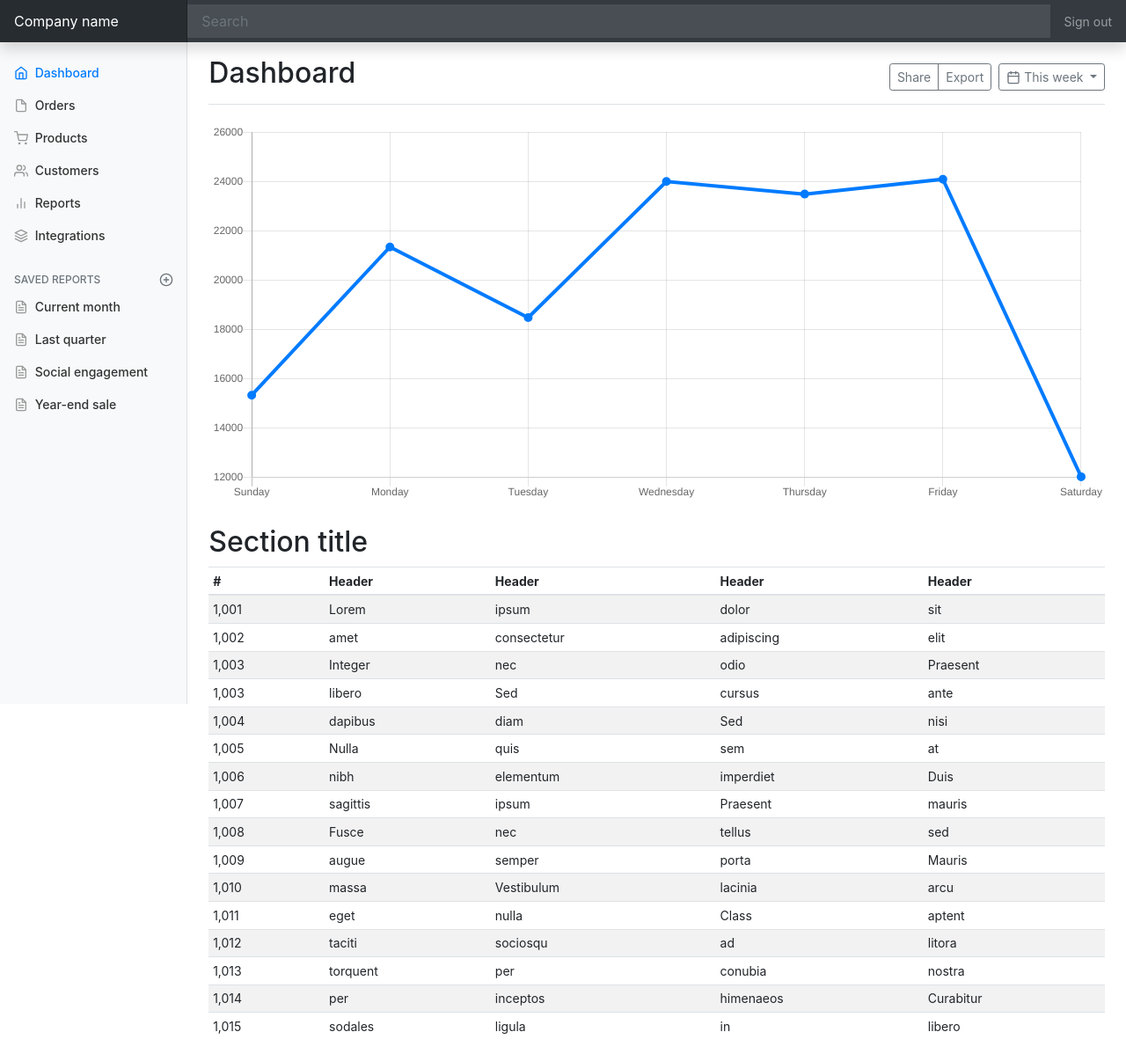
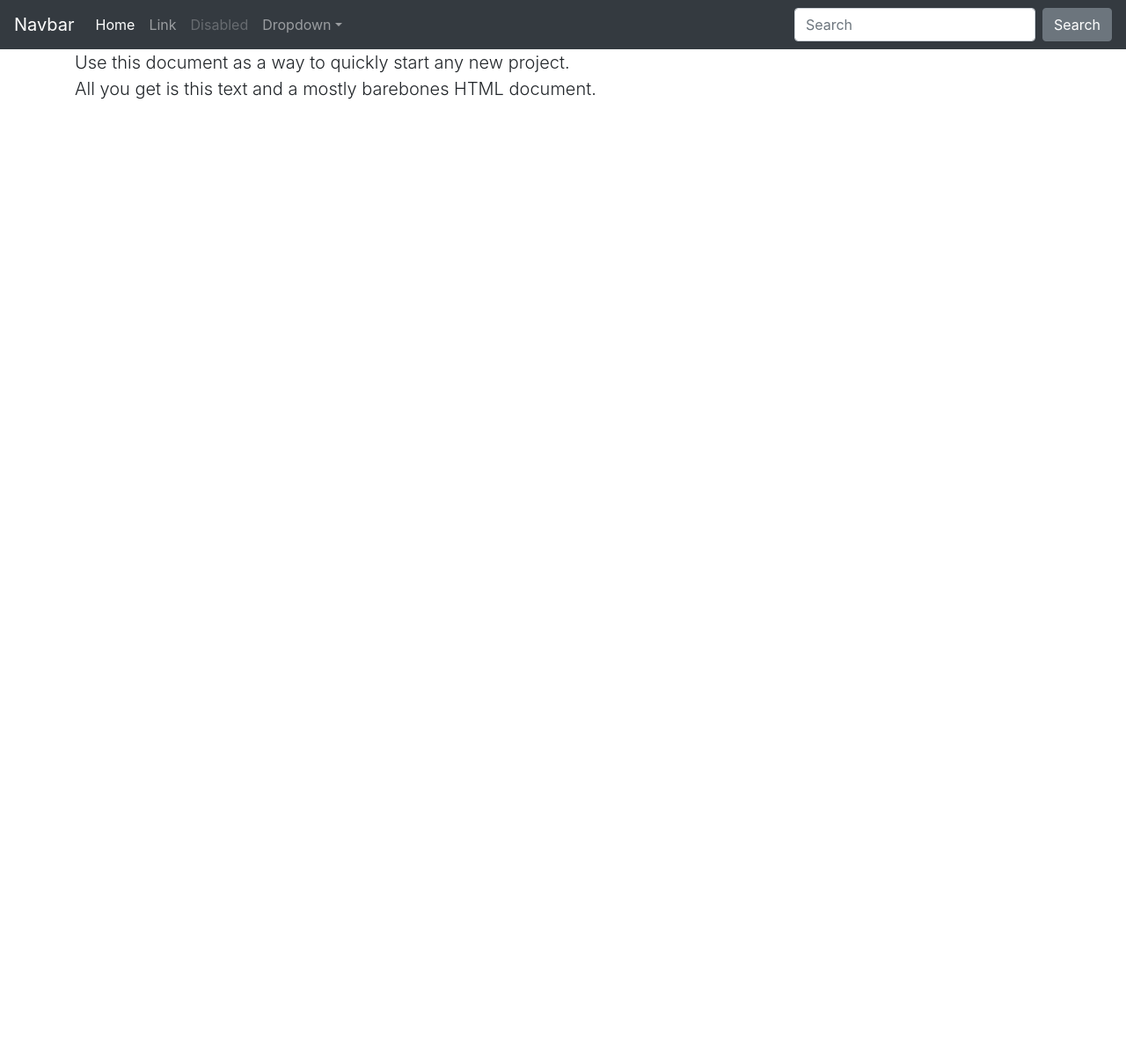
Before and after one commit to fmc127/Health-Tracker, a plain HTML site: page index.html in a window 1280 px wide. Shown: the whole page at 88% size. After the commit the page ends 800 px from the top, so only its background shows below. Drawn offline with nearby package versions, Linux system fonts and the light colour scheme.

Commit message:
template not working. debugging now

```diff
--- a/dashboard.css
+++ /dev/null
@@ -1,103 +0,0 @@
-body {
-  font-size: .875rem;
-}
-
-.feather {
-  width: 16px;
-  height: 16px;
-  vertical-align: text-bottom;
-}
-
-/*
- * Sidebar
- */
-
-.sidebar {
-  position: fixed;
-  top: 0;
-  bottom: 0;
-  left: 0;
-  z-index: 100; /* Behind the navbar */
-  padding: 48px 0 0; /* Height of navbar */
-  box-shadow: inset -1px 0 0 rgba(0, 0, 0, .1);
-}
-
-@media (max-width: 767.98px) {
-  .sidebar {
-    top: 5rem;
-  }
-}
-
-.sidebar-sticky {
-  position: relative;
-  top: 0;
-  height: calc(100vh - 48px);
-  padding-top: .5rem;
-  overflow-x: hidden;
-  overflow-y: auto; /* Scrollable contents if viewport is shorter than content. */
-}
-
-@supports ((position: -webkit-sticky) or (position: sticky)) {
-  .sidebar-sticky {
-    position: -webkit-sticky;
-    position: sticky;
-  }
-}
-
-.sidebar .nav-link {
-  font-weight: 500;
-  color: #333;
-}
-
-.sidebar .nav-link .feather {
-  margin-right: 4px;
-  color: #999;
-}
-
-.sidebar .nav-link.active {
-  color: #007bff;
-}
-
-.sidebar .nav-link:hover .feather,
-.sidebar .nav-link.active .feather {
-  color: inherit;
-}
-
-.sidebar-heading {
-  font-size: .75rem;
-  text-transform: uppercase;
-}
-
-/*
- * Navbar
- */
-
-.navbar-brand {
-  padding-top: .75rem;
-  padding-bottom: .75rem;
-  font-size: 1rem;
-  background-color: rgba(0, 0, 0, .25);
-  box-shadow: inset -1px 0 0 rgba(0, 0, 0, .25);
-}
-
-.navbar .navbar-toggler {
-  top: .25rem;
-  right: 1rem;
-}
-
-.navbar .form-control {
-  padding: .75rem 1rem;
-  border-width: 0;
-  border-radius: 0;
-}
-
-.form-control-dark {
-  color: #fff;
-  background-color: rgba(255, 255, 255, .1);
-  border-color: rgba(255, 255, 255, .1);
-}
-
-.form-control-dark:focus {
-  border-color: transparent;
-  box-shadow: 0 0 0 3px rgba(255, 255, 255, .25);
-}
--- a/dashboard.js
+++ /dev/null
@@ -1,53 +0,0 @@
-/* globals Chart:false, feather:false */
-
-(function () {
-  'use strict'
-
-  feather.replace()
-
-  // Graphs
-  var ctx = document.getElementById('myChart')
-  // eslint-disable-next-line no-unused-vars
-  var myChart = new Chart(ctx, {
-    type: 'line',
-    data: {
-      labels: [
-        'Sunday',
-        'Monday',
-        'Tuesday',
-        'Wednesday',
-        'Thursday',
-        'Friday',
-        'Saturday'
-      ],
-      datasets: [{
-        data: [
-          15339,
-          21345,
-          18483,
-          24003,
-          23489,
-          24092,
-          12034
-        ],
-        lineTension: 0,
-        backgroundColor: 'transparent',
-        borderColor: '#007bff',
-        borderWidth: 4,
-        pointBackgroundColor: '#007bff'
-      }]
-    },
-    options: {
-      scales: {
-        yAxes: [{
-          ticks: {
-            beginAtZero: false
-          }
-        }]
-      },
-      legend: {
-        display: false
-      }
-    }
-  })
-}())
--- a/index.html
+++ b/index.html
@@ -6,9 +6,9 @@
     <meta name="description" content="">
     <meta name="author" content="Mark Otto, Jacob Thornton, and Bootstrap contributors">
     <meta name="generator" content="Jekyll v4.1.1">
-    <title>Dashboard Template · Bootstrap</title>
+    <title>Starter Template · Bootstrap</title>
 
-    <link rel="canonical" href="https://getbootstrap.com/docs/4.5/examples/dashboard/">
+    <link rel="canonical" href="https://getbootstrap.com/docs/4.5/examples/starter-template/">
 
     <!-- Bootstrap core CSS -->
 <link href="../assets/dist/css/bootstrap.min.css" rel="stylesheet">
@@ -30,251 +30,50 @@
       }
     </style>
     <!-- Custom styles for this template -->
-    <link href="dashboard.css" rel="stylesheet">
+    <link href="starter-template.css" rel="stylesheet">
   </head>
   <body>
-    <nav class="navbar navbar-dark sticky-top bg-dark flex-md-nowrap p-0 shadow">
-  <a class="navbar-brand col-md-3 col-lg-2 mr-0 px-3" href="#">Company name</a>
-  <button class="navbar-toggler position-absolute d-md-none collapsed" type="button" data-toggle="collapse" data-target="#sidebarMenu" aria-controls="sidebarMenu" aria-expanded="false" aria-label="Toggle navigation">
+    <nav class="navbar navbar-expand-md navbar-dark bg-dark fixed-top">
+  <a class="navbar-brand" href="#">Navbar</a>
+  <button class="navbar-toggler" type="button" data-toggle="collapse" data-target="#navbarsExampleDefault" aria-controls="navbarsExampleDefault" aria-expanded="false" aria-label="Toggle navigation">
     <span class="navbar-toggler-icon"></span>
   </button>
-  <input class="form-control form-control-dark w-100" type="text" placeholder="Search" aria-label="Search">
-  <ul class="navbar-nav px-3">
-    <li class="nav-item text-nowrap">
-      <a class="nav-link" href="#">Sign out</a>
-    </li>
-  </ul>
+
+  <div class="collapse navbar-collapse" id="navbarsExampleDefault">
+    <ul class="navbar-nav mr-auto">
+      <li class="nav-item active">
+        <a class="nav-link" href="#">Home <span class="sr-only">(current)</span></a>
+      </li>
+      <li class="nav-item">
+        <a class="nav-link" href="#">Link</a>
+      </li>
+      <li class="nav-item">
+        <a class="nav-link disabled" href="#" tabindex="-1" aria-disabled="true">Disabled</a>
+      </li>
+      <li class="nav-item dropdown">
+        <a class="nav-link dropdown-toggle" href="#" id="dropdown01" data-toggle="dropdown" aria-haspopup="true" aria-expanded="false">Dropdown</a>
+        <div class="dropdown-menu" aria-labelledby="dropdown01">
+          <a class="dropdown-item" href="#">Action</a>
+          <a class="dropdown-item" href="#">Another action</a>
+          <a class="dropdown-item" href="#">Something else here</a>
+        </div>
+      </li>
+    </ul>
+    <form class="form-inline my-2 my-lg-0">
+      <input class="form-control mr-sm-2" type="text" placeholder="Search" aria-label="Search">
+      <button class="btn btn-secondary my-2 my-sm-0" type="submit">Search</button>
+    </form>
+  </div>
 </nav>
 
-<div class="container-fluid">
-  <div class="row">
-    <nav id="sidebarMenu" class="col-md-3 col-lg-2 d-md-block bg-light sidebar collapse">
-      <div class="sidebar-sticky pt-3">
-        <ul class="nav flex-column">
-          <li class="nav-item">
-            <a class="nav-link active" href="#">
-              <span data-feather="home"></span>
-              Dashboard <span class="sr-only">(current)</span>
-            </a>
-          </li>
-          <li class="nav-item">
-            <a class="nav-link" href="#">
-              <span data-feather="file"></span>
-              Orders
-            </a>
-          </li>
-          <li class="nav-item">
-            <a class="nav-link" href="#">
-              <span data-feather="shopping-cart"></span>
-              Products
-            </a>
-          </li>
-          <li class="nav-item">
-            <a class="nav-link" href="#">
-              <span data-feather="users"></span>
-              Customers
-            </a>
-          </li>
-          <li class="nav-item">
-            <a class="nav-link" href="#">
-              <span data-feather="bar-chart-2"></span>
-              Reports
-            </a>
-          </li>
-          <li class="nav-item">
-            <a class="nav-link" href="#">
-              <span data-feather="layers"></span>
-              Integrations
-            </a>
-          </li>
-        </ul>
+<main role="main" class="container">
 
-        <h6 class="sidebar-heading d-flex justify-content-between align-items-center px-3 mt-4 mb-1 text-muted">
-          <span>Saved reports</span>
-          <a class="d-flex align-items-center text-muted" href="#" aria-label="Add a new report">
-            <span data-feather="plus-circle"></span>
-          </a>
-        </h6>
-        <ul class="nav flex-column mb-2">
-          <li class="nav-item">
-            <a class="nav-link" href="#">
-              <span data-feather="file-text"></span>
-              Current month
-            </a>
-          </li>
-          <li class="nav-item">
-            <a class="nav-link" href="#">
-              <span data-feather="file-text"></span>
-              Last quarter
-            </a>
-          </li>
-          <li class="nav-item">
-            <a class="nav-link" href="#">
-              <span data-feather="file-text"></span>
-              Social engagement
-            </a>
-          </li>
-          <li class="nav-item">
-            <a class="nav-link" href="#">
-              <span data-feather="file-text"></span>
-              Year-end sale
-            </a>
-          </li>
-        </ul>
-      </div>
-    </nav>
+  <div class="starter-template">
+    <h1>Bootstrap starter template</h1>
+    <p class="lead">Use this document as a way to quickly start any new project.<br> All you get is this text and a mostly barebones HTML document.</p>
+  </div>
 
-    <main role="main" class="col-md-9 ml-sm-auto col-lg-10 px-md-4">
-      <div class="d-flex justify-content-between flex-wrap flex-md-nowrap align-items-center pt-3 pb-2 mb-3 border-bottom">
-        <h1 class="h2">Dashboard</h1>
-        <div class="btn-toolbar mb-2 mb-md-0">
-          <div class="btn-group mr-2">
-            <button type="button" class="btn btn-sm btn-outline-secondary">Share</button>
-            <button type="button" class="btn btn-sm btn-outline-secondary">Export</button>
-          </div>
-          <button type="button" class="btn btn-sm btn-outline-secondary dropdown-toggle">
-            <span data-feather="calendar"></span>
-            This week
-          </button>
-        </div>
-      </div>
-
-      <canvas class="my-4 w-100" id="myChart" width="900" height="380"></canvas>
-
-      <h2>Section title</h2>
-      <div class="table-responsive">
-        <table class="table table-striped table-sm">
-          <thead>
-            <tr>
-              <th>#</th>
-              <th>Header</th>
-              <th>Header</th>
-              <th>Header</th>
-              <th>Header</th>
-            </tr>
-          </thead>
-          <tbody>
-            <tr>
-              <td>1,001</td>
-              <td>Lorem</td>
-              <td>ipsum</td>
-              <td>dolor</td>
-              <td>sit</td>
-            </tr>
-            <tr>
-              <td>1,002</td>
-              <td>amet</td>
-              <td>consectetur</td>
-              <td>adipiscing</td>
-              <td>elit</td>
-            </tr>
-            <tr>
-              <td>1,003</td>
-              <td>Integer</td>
-              <td>nec</td>
-              <td>odio</td>
-              <td>Praesent</td>
-            </tr>
-            <tr>
-              <td>1,003</td>
-              <td>libero</td>
-              <td>Sed</td>
-              <td>cursus</td>
-              <td>ante</td>
-            </tr>
-            <tr>
-              <td>1,004</td>
-              <td>dapibus</td>
-              <td>diam</td>
-              <td>Sed</td>
-              <td>nisi</td>
-            </tr>
-            <tr>
-              <td>1,005</td>
-              <td>Nulla</td>
-              <td>quis</td>
-              <td>sem</td>
-              <td>at</td>
-            </tr>
-            <tr>
-              <td>1,006</td>
-              <td>nibh</td>
-              <td>elementum</td>
-              <td>imperdiet</td>
-              <td>Duis</td>
-            </tr>
-            <tr>
-              <td>1,007</td>
-              <td>sagittis</td>
-              <td>ipsum</td>
-              <td>Praesent</td>
-              <td>mauris</td>
-            </tr>
-            <tr>
-              <td>1,008</td>
-              <td>Fusce</td>
-              <td>nec</td>
-              <td>tellus</td>
-              <td>sed</td>
-            </tr>
-            <tr>
-              <td>1,009</td>
-              <td>augue</td>
-              <td>semper</td>
-              <td>porta</td>
-              <td>Mauris</td>
-            </tr>
-            <tr>
-              <td>1,010</td>
-              <td>massa</td>
-              <td>Vestibulum</td>
-              <td>lacinia</td>
-              <td>arcu</td>
-            </tr>
-            <tr>
-              <td>1,011</td>
-              <td>eget</td>
-              <td>nulla</td>
-              <td>Class</td>
-              <td>aptent</td>
-            </tr>
-            <tr>
-              <td>1,012</td>
-              <td>taciti</td>
-              <td>sociosqu</td>
-              <td>ad</td>
-              <td>litora</td>
-            </tr>
-            <tr>
-              <td>1,013</td>
-              <td>torquent</td>
-              <td>per</td>
-              <td>conubia</td>
-              <td>nostra</td>
-            </tr>
-            <tr>
-              <td>1,014</td>
-              <td>per</td>
-              <td>inceptos</td>
-              <td>himenaeos</td>
-              <td>Curabitur</td>
-            </tr>
-            <tr>
-              <td>1,015</td>
-              <td>sodales</td>
-              <td>ligula</td>
-              <td>in</td>
-              <td>libero</td>
-            </tr>
-          </tbody>
-        </table>
-      </div>
-    </main>
-  </div>
-</div>
+</main><!-- /.container -->
 <script src="https://code.jquery.com/jquery-3.5.1.slim.min.js" integrity="sha384-DfXdz2htPH0lsSSs5nCTpuj/zy4C+OGpamoFVy38MVBnE+IbbVYUew+OrCXaRkfj" crossorigin="anonymous"></script>
       <script>window.jQuery || document.write('<script src="../assets/js/vendor/jquery.slim.min.js"><\/script>')</script><script src="../assets/dist/js/bootstrap.bundle.min.js"></script>
-        <script src="https://cdnjs.cloudflare.com/ajax/libs/feather-icons/4.9.0/feather.min.js"></script>
-        <script src="https://cdnjs.cloudflare.com/ajax/libs/Chart.js/2.7.3/Chart.min.js"></script>
-        <script src="dashboard.js"></script></body>
 </html>
--- a/starter-template.css
+++ /dev/null
@@ -1,7 +0,0 @@
-body {
-  padding-top: 5rem;
-}
-.starter-template {
-  padding: 3rem 1.5rem;
-  text-align: center;
-}
```
Also changed, not shown: package.json (deleted, +0 -211 lines), 1 other file.
